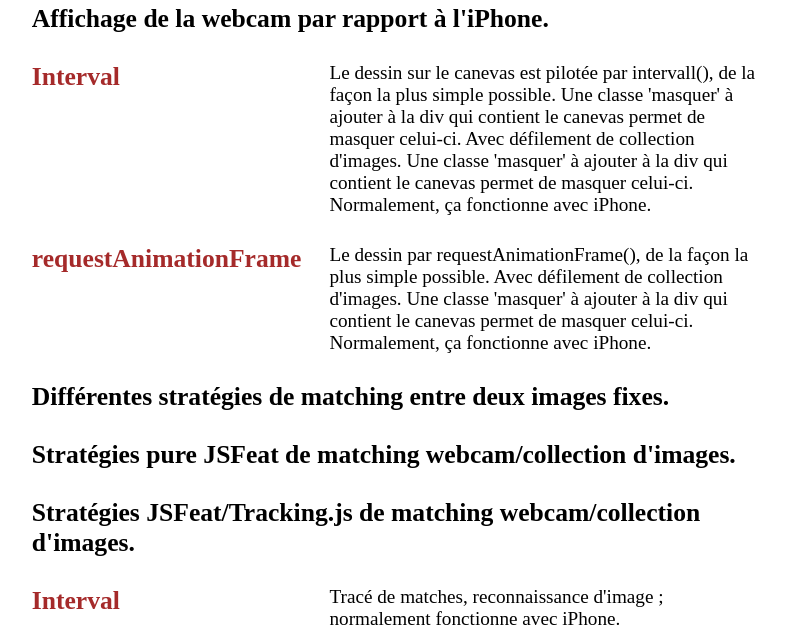
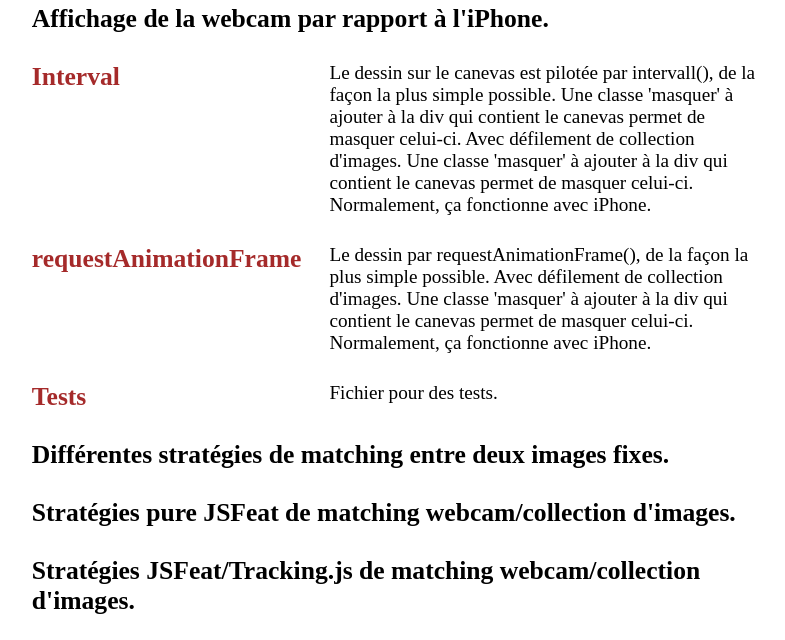
Before and after one commit to alexreflexive/smartphonexperience, a plain HTML site: page index.html in a window 1280 px wide. Shown: the part 79-719 px from the top of the page, without its empty margins (232-1017 px from the left). Drawn offline with Linux system fonts and the light colour scheme.

Commit message:
Update index.html

```diff
--- a/index.html
+++ b/index.html
@@ -62,6 +62,17 @@
                 collection d'images. Une classe 'masquer' à ajouter à la div qui contient le canevas permet de masquer celui-ci. Normalement, ça fonctionne avec iPhone.
             </td>
         </tr>
+
+        <tr>
+            <th>
+                <a href="webcam/tests.html">Tests</a>
+            </th>
+            <td>
+                 Fichier pour des tests.
+            </td>
+        </tr>
+
+
         <tr>
             <th colspan="2">Différentes stratégies de matching entre deux images fixes.</th>
         </tr>
```
